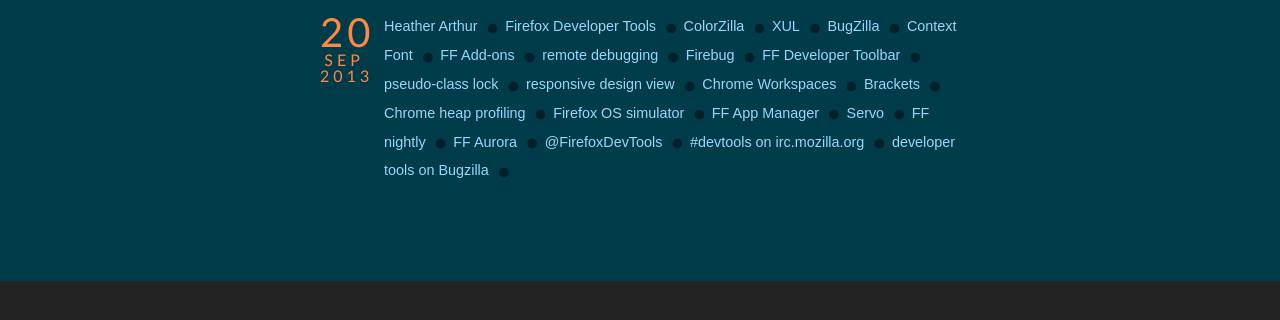
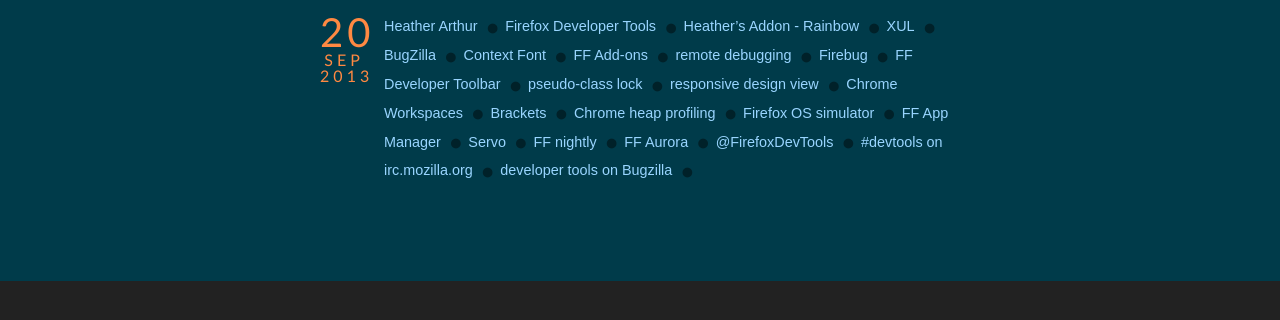
Before and after one commit to fripfrap/fripfrap.github.com, a Jekyll site: the page built from _posts/2013-09-20-11.md, in a window 1280 px wide and 900 px high, scrolled down 350 px, cut to the strip 242-583 px from the top of the window. Shown: the top 320 px of the strip. Built offline with Jekyll 4.4.1, drawn with Linux system fonts in a browser that asks for light colours; Markdown is read by kramdown in place of the engine named in the settings.

Commit message:
Update 2013-09-20-11.md
Adding right link to @harthvader's dev tool

```diff
--- a/_posts/2013-09-20-11.md
+++ b/_posts/2013-09-20-11.md
@@ -8,7 +8,7 @@
 
 - [Heather Arthur](https://github.com/harthur)
 - [Firefox Developer Tools](https://developer.mozilla.org/en-US/docs/Tools)
-- [ColorZilla](http://www.colorzilla.com/)
+- [Heather's Addon - Rainbow](https://addons.mozilla.org/En-us/firefox/addon/rainbow-color-tools/)
 - [XUL](https://developer.mozilla.org/en-US/docs/XUL)
 - [BugZilla](http://www.bugzilla.org/)
 - [Context Font](https://addons.mozilla.org/en-US/firefox/addon/context-font/?src=search)
```
